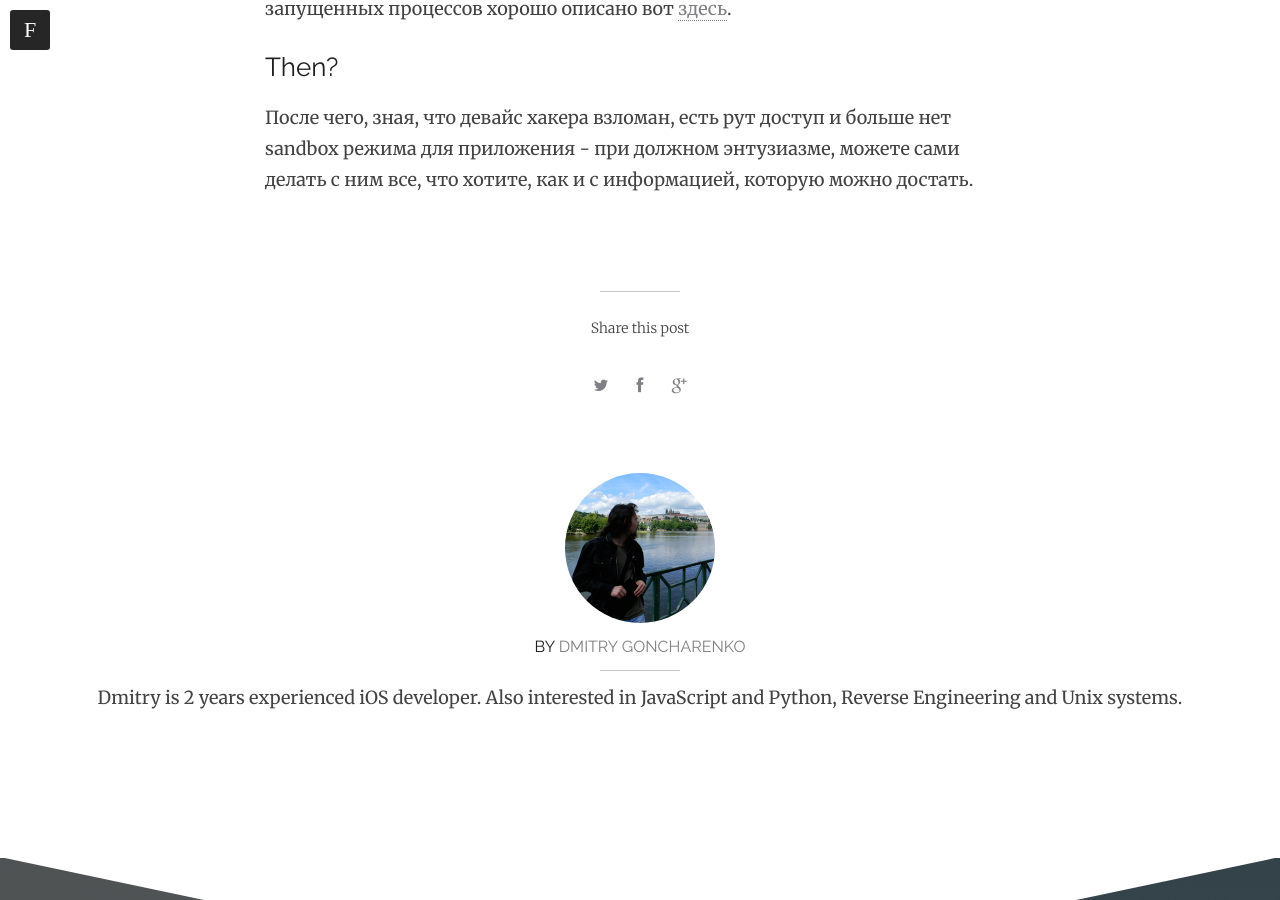
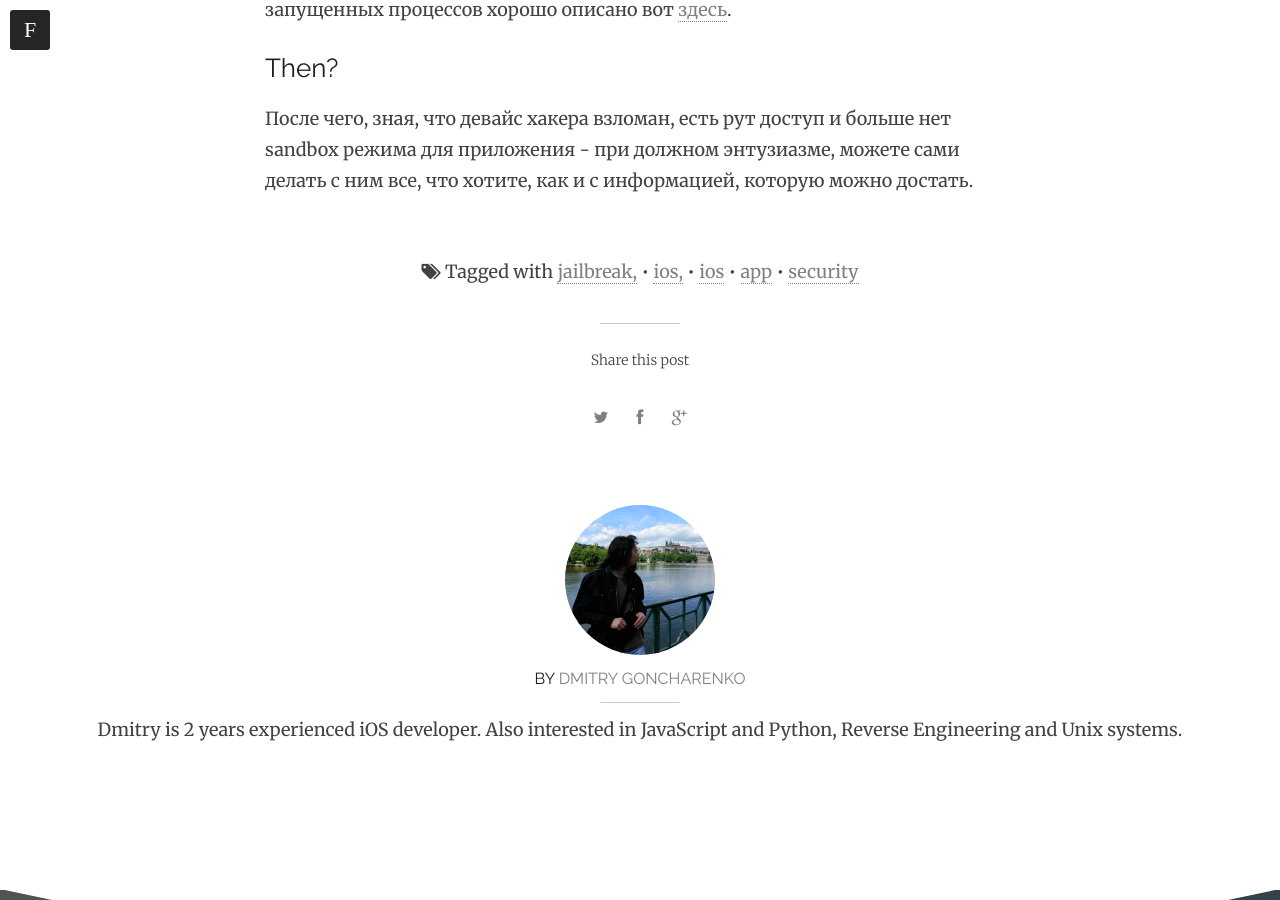
Before and after one commit to dgon-jd/dgon-jd.github.io, a Jekyll site: the page built from _posts/2014-09-24--jailbreak.md, in a window 1280 px wide and 900 px high, scrolled down 2397 px. Built offline with Jekyll 4.4.1, drawn with Linux system fonts in a browser that asks for light colours; nearby versions of some CDN libraries; some of the changed text lies outside the part shown.

Commit message:
Metadata fixes

```diff
--- a/_posts/2014-09-24--jailbreak.md
+++ b/_posts/2014-09-24--jailbreak.md
@@ -5,6 +5,8 @@ title: Проверки на Jailbreak девайса.
 mathjax: false
 featured: false
 comments: false
+tags: "jailbreak, ios, ios app security"
+modified: "2014-09-26"
 ---
 
 ## Why?
```
